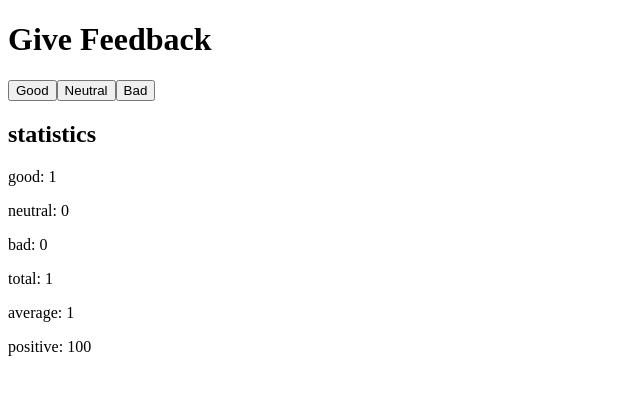
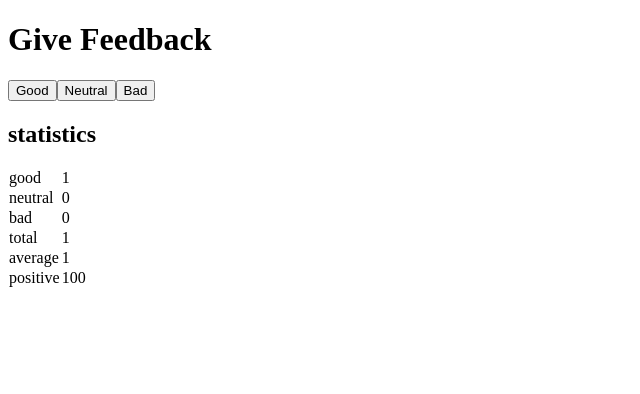
Before and after one commit to Orleann/Course, a React (Vite) app in the folder part1/: page / in a window 1280 px wide. Both pictures are taken after a click on the button "Good". Shown: the top 394 px of the page, without its empty margins (0-640 px from the left). Built offline with nearby package versions, Linux system fonts and the light colour scheme.

Commit message:
Part 6 done

```diff
--- a/part1/src/App.jsx
+++ b/part1/src/App.jsx
@@ -8,9 +8,10 @@ const Button = ({ handleCLick, text}) => {
 
 const StatisticsLine = ({text, value}) => {
   return(
-    <p>
-      {text}: {value}
-    </p>
+    <tr>
+      <td>{text}</td>
+      <td>{value}</td>
+    </tr>
   )
 }
 
```
